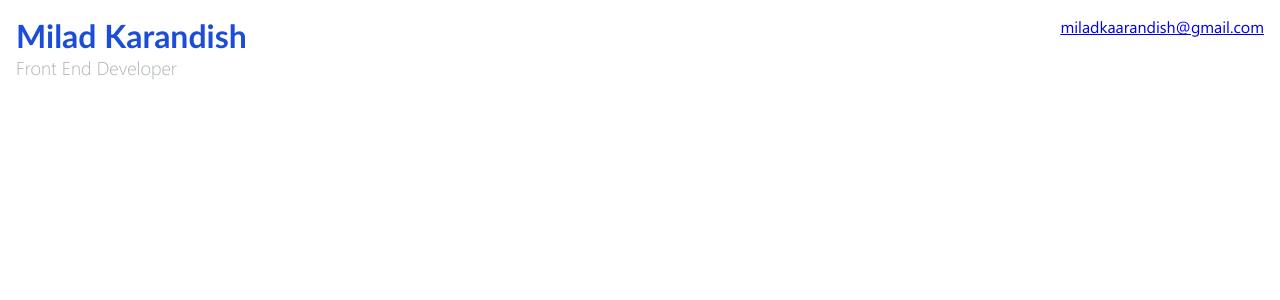
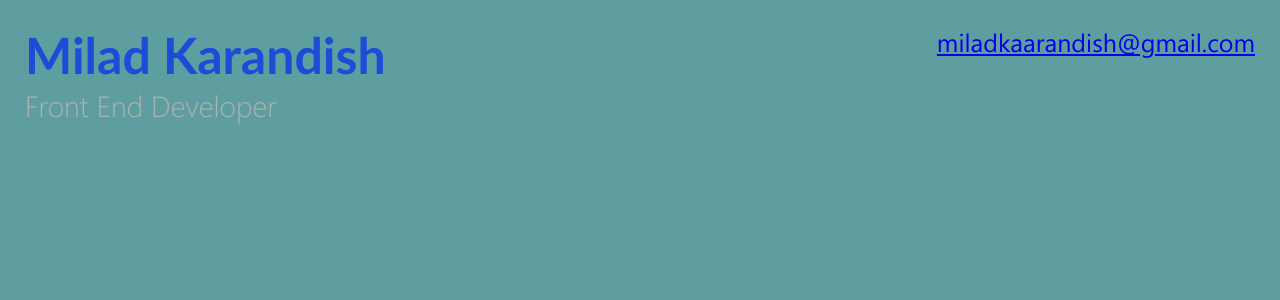
Before and after one commit to MiladKarandish/resume-maker, a React (Vite) app: page / in a window 1280 px wide. Shown: the top 300 px of the page. Built offline with nearby package versions, Linux system fonts and the light colour scheme.

Commit message:
trying to convert to pdf

```diff
--- a/src/index.css
+++ b/src/index.css
@@ -8,8 +8,9 @@
 
 html,
 body {
-  /* size: 7in 9.25in; */
-  /* margin: 27mm 16mm 27mm 16mm; */
+  /* width: 21cm;
+  height: 29.7cm; */
   font-family: "Segoe UI", sans-serif;
-  /* font-size: 2rem; */
+  font-size: 25px;
+  background-color: cadetblue;
 }
--- a/src/templates/main/main-template.module.scss
+++ b/src/templates/main/main-template.module.scss
@@ -2,6 +2,7 @@ $color-name: #1b4dd8;
 $color-field: #abb2b1;
 
 ._ {
+  width: 100%;
   display: flex;
   justify-content: space-between;
   gap: 2rem;
```
